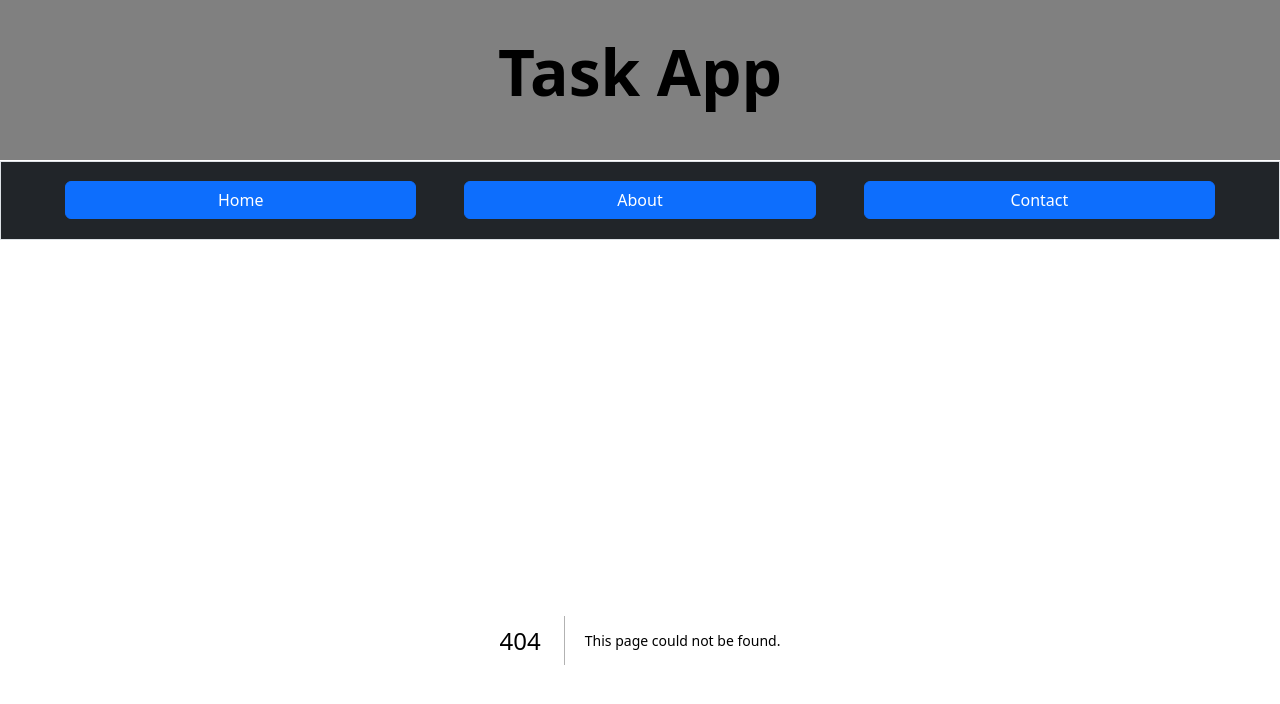
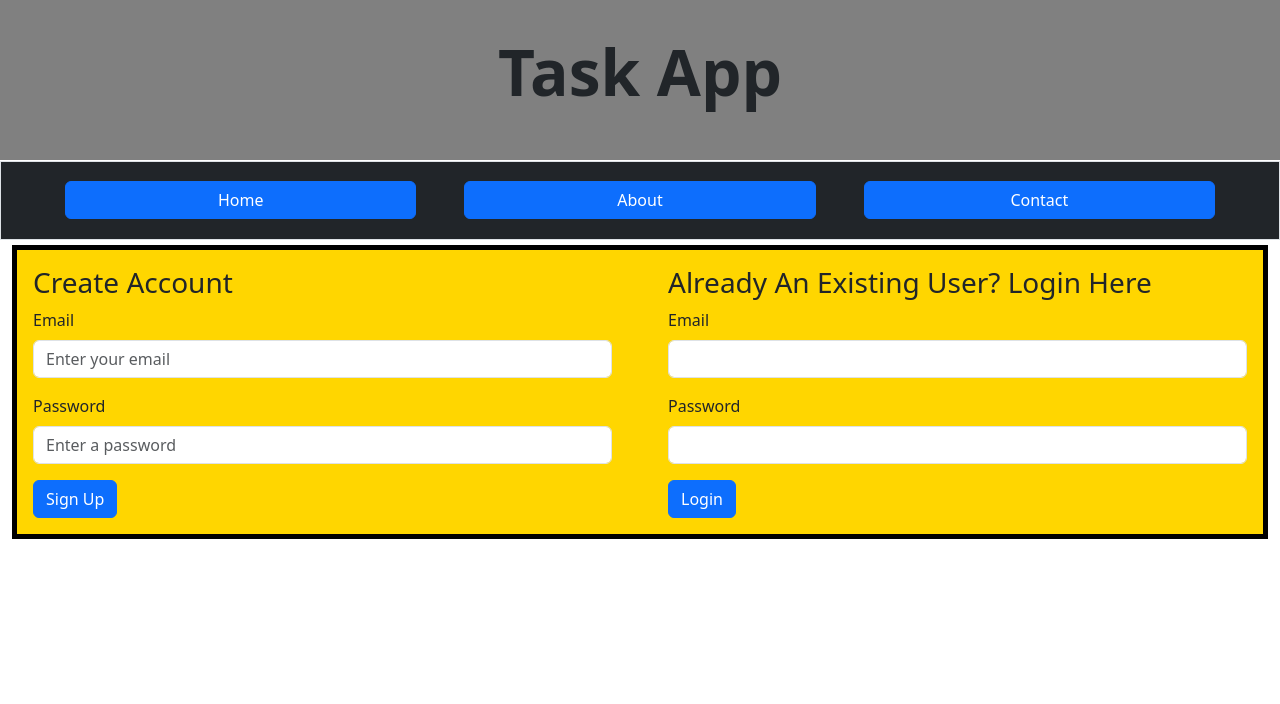
Before and after one commit to CyberShroom/cis-234-project, a Next.js app: page /login in a window 1280 px wide. Before the commit this address had no page. Shown: the top 704 px of the page. Built offline with nearby package versions, Linux system fonts and the light colour scheme; no server answers.

Commit message:
Added User Authentication. Added the login page. The program will now kick the user to the login page if they are not logged in. Notes are now displayed only if they have the user's id. Update Row now checks for the user id.

```diff
--- /dev/null
+++ b/src/app/login/page.tsx
@@ -0,0 +1,90 @@
+'use client'
+import { useState } from "react";
+import supabase from '../../lib/supabase';
+import Status from "../components/Status";
+import { Form, Button, Row, Col } from "react-bootstrap";
+
+export default function LoginPage() {
+    //Login info
+    const [email, setEmail] = useState('');
+    const [password, setPassword] = useState('');
+
+    //The message the alert box will display
+    const [alertMessage, setAlertMessage] = useState('');
+    //Whether the alert box should display
+    const [showAlert, setShowAlert] = useState(false);
+    //The variant for the alert box to use
+    const [alertVariant, setAlertVariant] = useState("error")
+
+    const handleSignup = async (e) => {
+        e.preventDefault();
+        const { error } = await supabase.auth.signUp({ email, password });
+        if (error) sendAlert(error.message, 'danger');
+        else sendAlert('Signup successful! Check your email for confirmation.', 'success');
+    };
+
+    const handleLogin = async (e) => {
+        e.preventDefault();
+        const { error } = await supabase.auth.signInWithPassword({ email, password });
+        sendAlert(error ? error.message : 'Login successful!', error ? 'danger' : 'success');
+    };
+
+    const sendAlert = (message, variant) => {
+        setAlertMessage(message);
+        setAlertVariant(variant);
+        setShowAlert(true);
+        setTimeout(() => setShowAlert(false), 3000);
+    };
+
+    return(
+    <main>
+        <div className="content">
+            <Row>
+                <Col>
+                    <Form onSubmit={handleSignup} className="p-3">
+                        <h3>Create Account</h3>
+                        <Form.Group className="mb-3">
+                            <Form.Label>Email</Form.Label>
+                            <Form.Control
+                                type="email"
+                                placeholder="Enter your email"
+                                onChange={(e) => setEmail(e.target.value)}
+                                required
+                            />
+                        </Form.Group>
+                        <Form.Group className="mb-3">
+                            <Form.Label>Password</Form.Label>
+                            <Form.Control
+                                type="password"
+                                placeholder="Enter a password"
+                                onChange={(e) => setPassword(e.target.value)}
+                                required
+                            />
+                        </Form.Group>
+                        <Button type="submit">Sign Up</Button>
+                    </Form>
+                </Col>
+                <Col>
+                    <Form onSubmit={handleLogin} className="p-3">
+                        <h3>Already An Existing User? Login Here</h3>
+                        <Form.Group className="mb-3">
+                            <Form.Label>Email</Form.Label>
+                            <Form.Control type="email" onChange={(e) => setEmail(e.target.value)} />
+                        </Form.Group>
+                        <Form.Group className="mb-3">
+                            <Form.Label>Password</Form.Label>
+                            <Form.Control type="password" onChange={(e) => setPassword(e.target.value)} />
+                        </Form.Group>
+                        <Button type="submit">Login</Button>
+                    </Form>
+                </Col>
+            </Row>
+        </div>
+        <Status
+            message={alertMessage}
+            status={showAlert}
+            variant={alertVariant}
+        />
+    </main>
+    );
+}
--- a/src/lib/supabase.js
+++ b/src/lib/supabase.js
@@ -5,4 +5,9 @@ const supabase = createClient(
   process.env.NEXT_PUBLIC_SUPABASE_ANON_KEY
 );
 
+supabase.auth.onAuthStateChange((event, session) => {
+  console.log('Auth event:', event);
+  console.log('User:', session?.user);
+});
+
 export default supabase;
--- a/tsconfig.json
+++ b/tsconfig.json
@@ -29,7 +29,7 @@
     "./dist/types/**/*.ts",
     "**/*.ts",
     "**/*.tsx"
-, "src/app/page.jsx", "src/app/components/Top.jsx", "src/app/components/Top.jsx", "src/app/components/List.tsx"  ],
+, "src/app/page.jsx", "src/app/components/Top.jsx", "src/app/components/Top.jsx", "src/app/components/List.tsx", "src/app/components/Auth.jsx"  ],
   "exclude": [
     "node_modules"
   ]
```
Also changed, not shown: src/app/components/Auth.jsx (added, +19 -0 lines), src/app/page.jsx (+31 -10 lines).
